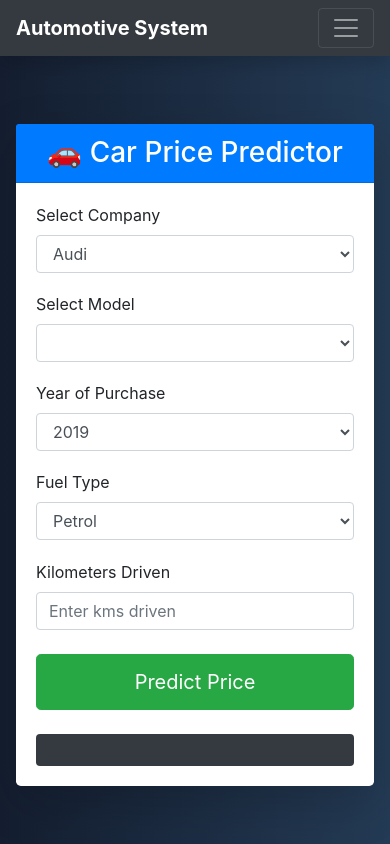
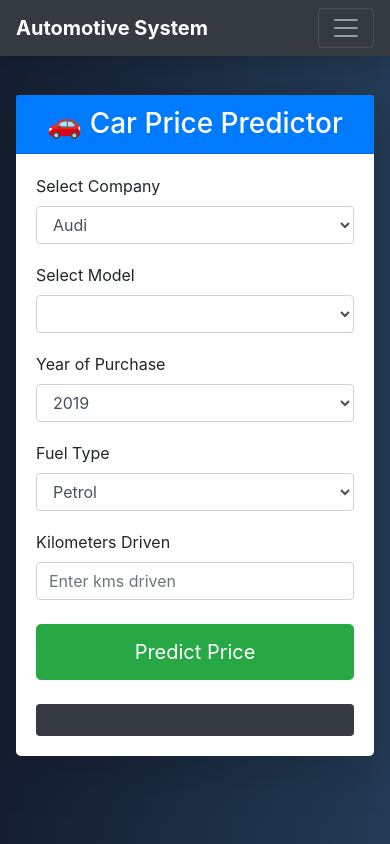
Before and after one commit to GopikaPamisetty/AI-Based-Automotive-Prediction-System, a Flask app: page /car_predict in a window 390 px wide. Run offline with Flask 3, Linux system fonts and the light colour scheme; the visitor is signed in with stand-in values (Sample User, id 1); lists and menus that the app fills with data are empty; parts of the project's set-up code (start-up, migrations or seed data) failed here and were passed over; some libraries are stand-ins or nearby versions.

Commit message:
car price prediction updated

```diff
--- a/templates/car_predict.html
+++ b/templates/car_predict.html
@@ -17,46 +17,17 @@
     <script src="https://cdn.jsdelivr.net/npm/@tensorflow/tfjs@2.0.0/dist/tf.min.js"></script>
     <style>
 
-        /* ===== FULL HEIGHT LAYOUT ===== */
-        html, body {
-            height: 100%;
-            margin: 0;
-        }
 
-        body {
-            display: flex;
-            flex-direction: column;
-        }
-
-        /* This pushes content to fill remaining space below navbar */
-        .page-wrapper {
-            flex: 1;
-            display: flex;
-            align-items: center;       /* Vertical center */
-            justify-content: center;   /* Horizontal center */
-        }
-
-        /* Card sizing */
-        .card {
-            width: 100%;
-            border-radius: 15px;
-        }
-
-        /* Prediction text default */
-        #prediction {
-            font-size: 18px;
-        }
-
-        /* ===== MOBILE RESPONSIVE ===== */
+        /* Make card fill properly on mobile */
 @media (max-width: 768px) {
 
     .container-fluid {
-                padding-left: 12px;
-                padding-right: 12px;
+        padding-left: 10px;
+        padding-right: 10px;
     }
 
     .card {
-                margin-top: 10px;
+        margin-top: 15px;
         border-radius: 12px;
     }
 
@@ -72,12 +43,16 @@
         width: 100%;
         padding: 12px;
     }
+    #prediction {
+        font-size: 18px;
+    }
 
+    @media (max-width: 768px) {
         #prediction {
             font-size: 16px;
         }
     }
-
+}
         </style>
 </head>
 <body style="background: linear-gradient(to right, #141E30, #243B55);">
@@ -119,8 +94,7 @@
     </nav>
 
 
-    <div class="page-wrapper">
-        <div class="container-fluid px-3">
+        <div class="container-fluid mt-4 px-3">
 
         <div class="row justify-content-center">
             <div class="col-12 col-lg-8 mx-auto">
@@ -199,7 +173,6 @@
         </div>
 
     </div>
-</div>
 
 <script>
 
```
Lines whose indentation alone changed are shown as unchanged.
